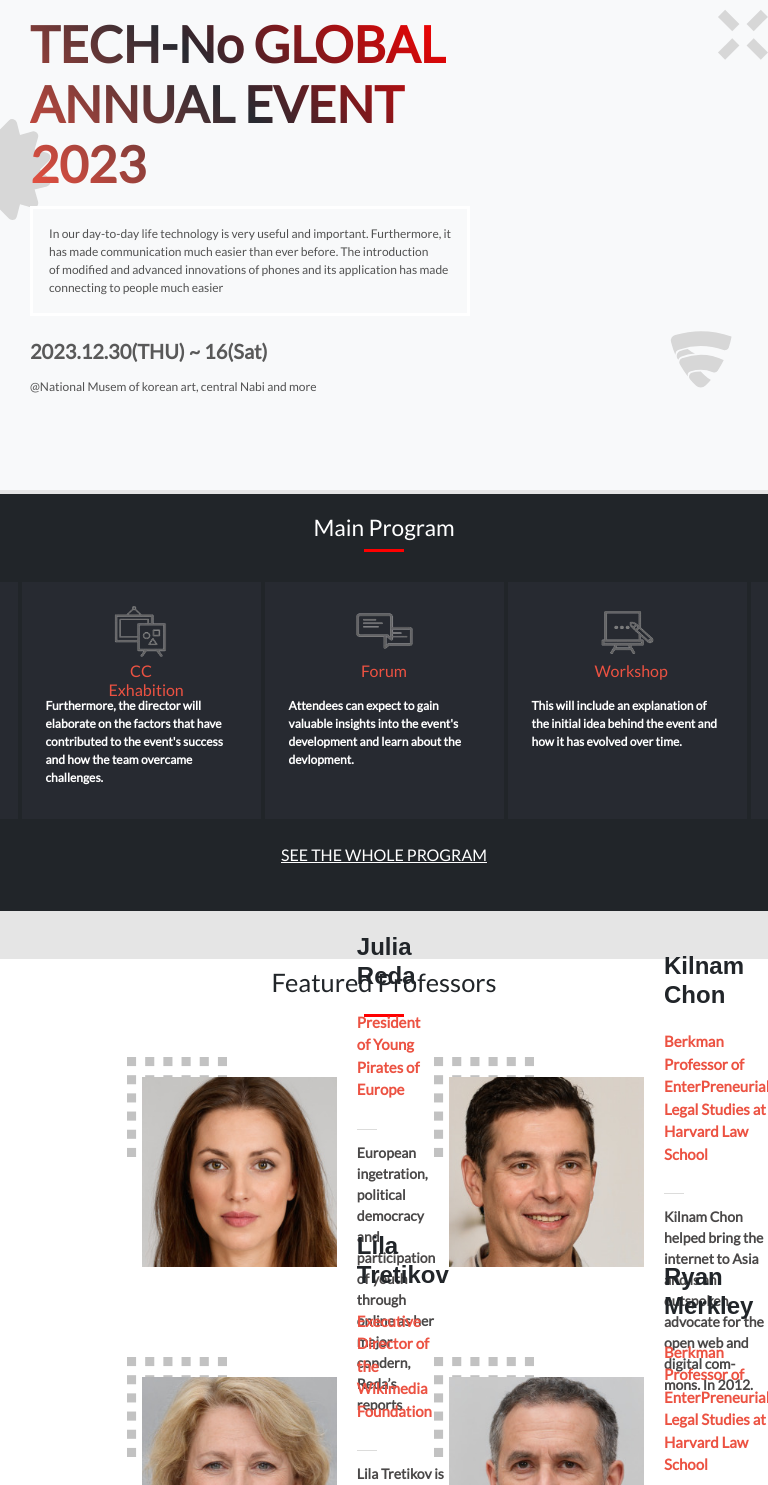
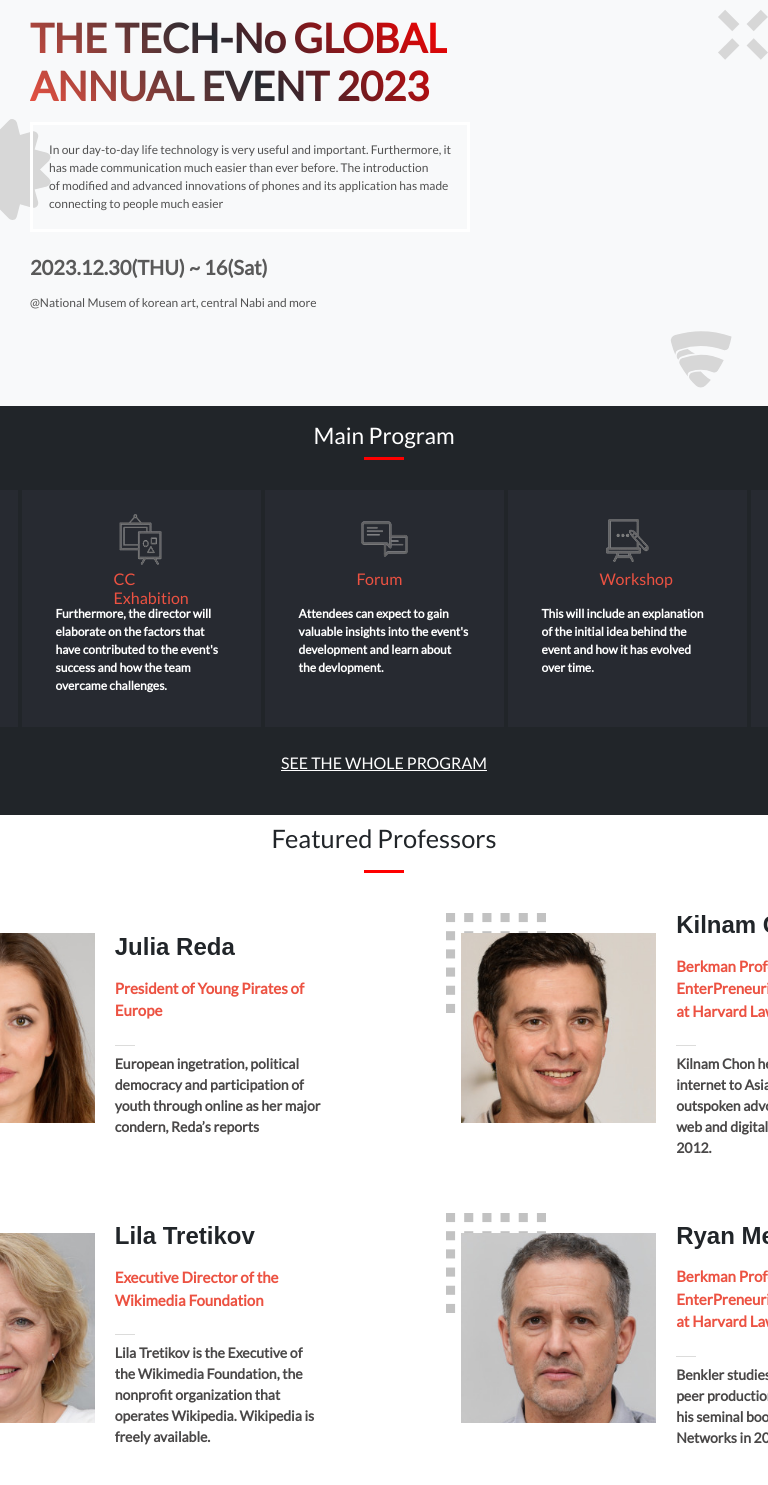
Before and after one commit to nilab-khwaja/first-capstone, a website: page index.html in a window 768 px wide. Shown: the part 212-1697 px from the top of the page. Drawn offline with nearby package versions, Linux system fonts and the light colour scheme.

Commit message:
modify files after review

```diff
--- a/index.html
+++ b/index.html
@@ -57,7 +57,7 @@
 
         <section class="headline d-flex flex-column gap-1 justify-content-between  align-items-baseline ">
             <span class="size font-color text-xl font-medium text-md-3xl fw-semibold ">"Hello! Tech Lover"</span>
-            <div ><h1 class=" h1 h-grd ">TECH-No GLOBAL<br> ANNUAL EVENT <br>2023</h1></div>
+            <div ><h1 class="h-grd mobb ">THE TECH-No GLOBAL<br> ANNUAL EVENT 2023</h1></div>
             <p class="para-font  border border-3 border-white p-3">In our day-to-day life technology is very useful and important. Furthermore, it <br>has made communication
                  much easier than ever before. The introduction<br> of modified and advanced innovations of phones and its application has made<br> connecting to people much easier</p>
                 <span class="p-font fw-bolder"> 2023.12.30(THU) ~ 16(Sat) </span>
@@ -65,45 +65,44 @@
         </section>
         </div>
 
-        <section class="program-section container-fluid bg-dark mb-5" >
-            <div class="d-flex flex-column justify-content-center align-item-center m-lg-auto p-lg-5 m-sm-1 p-sm-1">
+        <section class="program-section container-fluid bg-dark " >
+            <div class="d-flex flex-column justify-content-center align-item-center m-lg-auto p-lg-5 ">
                 <div class="d-flex flex-column justify-content-center align-items-center">
                 <h4 class="text-white  text-2xl font-medium text-center pt-3">Main Program</h4>
                 <span class="bar1"></span>
                 </div>
                 <div class="container-fluid program d-flex  flex-md-row flex-lg-row justify-content-center align-items-baseline m-lg-auto p-lg-5 gap-md-1 gap-lg-1" >
-                   <div class="p-content bg-color d-flex flex-lg-column  flex-md-column gap-1 justify-content-around align-items-center  p-4">
+                   <div class="p-content bg-color d-flex flex-lg-column  flex-md-column gap-md-1 gap-lg-1 justify-content-between align-items-md-center align-items-lg-center  p-lg-4 p-md-4">
                     <img src="imgs/icons4.png" alt="first program icon">
                     <h6 class="font-color">Lecture</h6>
                     <p class="text-white">The director of Ex-investor will begin by introducing the history
                         of the event, explaining the initial idea and how we achieved
                         success.</p>
                    </div>
-                   <div class="p-content bg-color d-flex flex-lg-column  flex-md-column gap-1 justify-content-between align-items-center  p-4 ">
+                   <div class="p-content bg-color d-flex flex-lg-column  flex-md-column gap-md-1 gap-lg-1 justify-content-between align-items-md-center align-items-lg-center  p-lg-4 p-md-4 ">
                     <img src="imgs/icons.png"  alt="first program icon">
                     <h6 class="font-color">CC Exhabition</h6>
                     <p class="text-white"> Furthermore, the director will elaborate on the factors that have
                         contributed to the event's success and how the team overcame
                         challenges.</p>
                    </div>
-                   <div class="p-content bg-color d-flex flex-lg-column  flex-md-column gap-1 justify-content-between align-items-center  p-4 ">
+                   <div class="p-content bg-color d-flex flex-lg-column  flex-md-column gap-md-1 gap-lg-1 justify-content-between align-items-md-center align-items-lg-center  p-lg-4 p-md-4">
                     <img src="imgs/icons2.png"  alt="first program icon">
                     <h6 class="font-color">Forum</h6>
                     <p class="text-white">Attendees can expect to gain valuable insights into the event's
                         development and learn about the devlopment.</p>
                    </div>
-                   <div class="p-content bg-color d-flex flex-lg-column  flex-md-column gap-1 justify-content-between align-items-center  p-4 ">
+                   <div class="p-content bg-color d-flex flex-lg-column  flex-md-column gap-md-1 gap-lg-1 justify-content-between align-items-md-center align-items-lg-center  p-lg-4 p-md-4">
                     <img src="imgs/icons5.png"  alt="first program icon">
                     <h6 class="font-color">Workshop</h6>
                     <p class="text-white">This will include an explanation of the initial idea behind the
                         event and how it has evolved over time.</p>
                    </div>
-                   <div class="p-content bg-color d-flex flex-lg-column  flex-md-column gap-1 justify-content-between align-items-center  p-4 ">
+                   <div class="p-content bg-color d-flex flex-lg-column  flex-md-column gap-md-1 gap-lg-1 justify-content-between align-items-md-center align-items-lg-center  p-lg-4 p-md-4">
                     <img src="imgs/icons3.png"  alt="first program icon">
                     <h6 class="font-color">CC Inigt</h6>
                     <p class="text-white">The director will shed light on the strategies and efforts that
-                        have contributed to the event's triumphs and the challenges that
-                        have been overcome.</p>
+                        have contributed to the event's triumphs.</p>
                    </div>
                 </div>
                 <a href="#" class="no-diplay d-sm-none d-md-block d-lg-block text-center mb-lg-1 text-white p-sm-4">SEE THE WHOLE PROGRAM</a>
@@ -125,7 +124,10 @@
 
           <!-----partner section-->
           <section class="partners container-fluid mob-partner ">
-            <h3 class="text-center text-white p-lg-5 p-md-4 p-sm-2 fw-bolder">Partners</h3>
+            <div class="d-flex flex-column justify-content-center align-items-center p-lg-4 p-md-4 p-sm-2">
+                <h4 class="text-white  text-2xl font-medium text-center pt-3">Partners</h4>
+                <span class="bar1"></span>
+                </div>
             <div class="d-flex justify-content-center flex-wrap gap-4 align-items-center p-2 m-auto ">
                 <img src="imgs/mozilla 1.png"  width="150px" alt="partners logo"/>
                 <img src="imgs/naver 1.png" width="150x" alt="partners logo"/>
--- a/style.css
+++ b/style.css
@@ -46,7 +46,7 @@
 
 .h-grd {
   font-weight: 1000;
-  font-size: 50px;
+  font-size: 70px;
   font-family: 'Lato', sans-serif;
   background: linear-gradient(45deg, #ec5242, #272a31, red);
   -webkit-text-fill-color: transparent;
@@ -96,7 +96,7 @@
   transform: scale(1.1);
 }
 
-@media only screen and  (min-width: 376px) and (max-width: 780px) {
+@media only screen and  (min-width: 150px) and (max-width: 780px) {
   .top-nav {
     display: none;
   }
@@ -109,6 +109,11 @@
     background-image: url('imgs/bg-hero.svg');
     background-repeat: no-repeat;
     background-size: 100%;
+  }
+
+  .h-grd{
+    font-size: 40px;
+    font-weight: 1000;
   }
 
   .headline {
@@ -132,6 +137,9 @@
     justify-content: flex-start;
     padding-top: 30px;
     gap: 12px;
+    margin: 0;
+    padding-left:0;
+    padding-right: 0;
   }
 
   .p-content {
@@ -140,20 +148,24 @@
     height: auto;
     gap: 10px;
     width: 100%;
-    justify-content: space-between;
+    justify-content: space-around;
     align-items: center;
     background-color: #303030;
+    padding:3px;
+    flex-wrap: nowrap;
   }
 
   .p-content img {
     width: 57px;
     height: 51px;
+    padding: 0 5px;
   }
 
   .p-content h6 {
     width: 65px;
     height: 24px;
-    text-align: center;
+    text-align: left;
+    padding:0 5px;
   }
 
   .p-content p {
@@ -164,6 +176,7 @@
     width: 191px;
     height: 82px;
     text-align: left;
+    padding:0 10px;
   }
 
   .no-diplay {
@@ -269,6 +282,12 @@
   .about-headline {
     text-align: left;
   }
+
+  .about-img{
+    width: 300px;
+    height: 200px;
+  }
+
 }
 
 .bg-color {
@@ -414,13 +433,11 @@
 
 @media screen and (min-width: 768px) {
   .featured-professors .professors-list {
-    align-self: center;
     display: grid;
-    grid-template-columns: repeat(2, 40vw);
-    padding-left: 120px;
-    padding-right: 20px;
-    justify-content: space-between;
+    grid-template-columns: repeat(2, 40%);
+    justify-content: space-around;
     align-items: center;
+    column-gap:30px ;
   }
 
   .more-professors-btn {
@@ -443,7 +460,7 @@
     align-items: flex-start;
     margin-top: -50px;
     height: 300px;
-    gap: 10px;
+    gap: 5px;
   }
 
   .professor-name {
@@ -451,6 +468,7 @@
     font-size: 24px;
     font-weight: 700;
     margin-bottom: 10px;
+    margin-top: 10px;
   }
 
   .professor-summary {
```
Also changed, not shown: about.html (+2 -2 lines), README.md.
